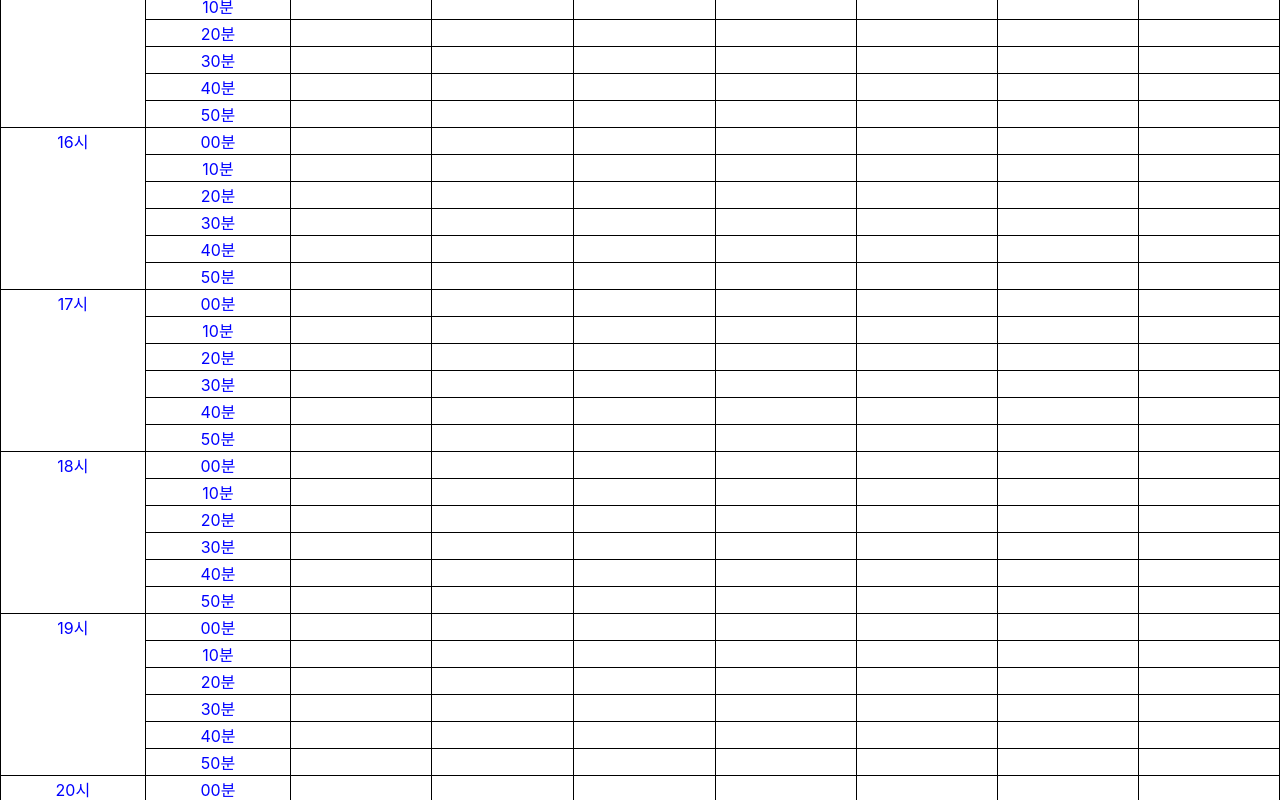
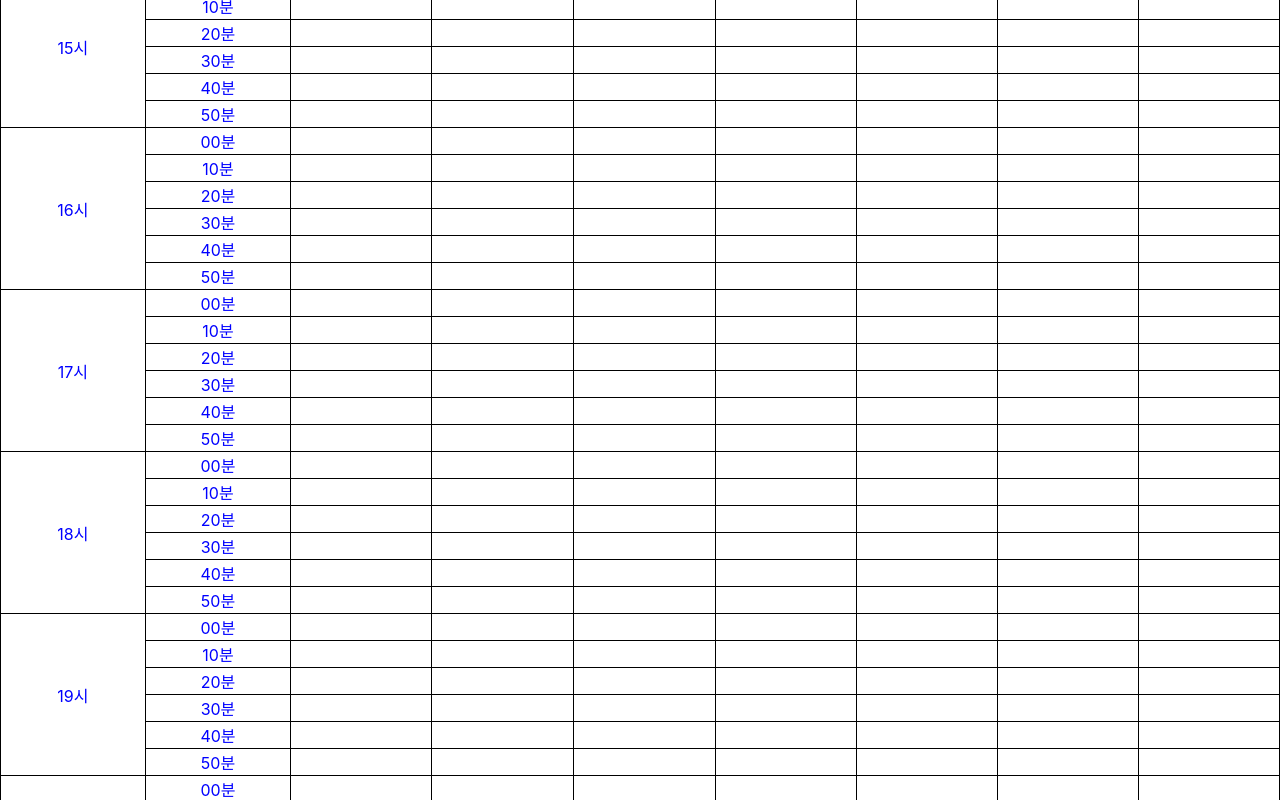
Before and after one commit to LateNightSeoul/Designers-React, a React (Create React App) app: page / in a window 1280 px wide. Shown: the part 892-1692 px from the top of the page. Built offline with nearby package versions, Linux system fonts and the light colour scheme.

Commit message:
refactor : 일정 표시 기능을 위한 리팩토링

```diff
--- a/src/js/App.js
+++ b/src/js/App.js
@@ -2,8 +2,7 @@ import React from 'react';
 import { useSelector } from 'react-redux';
 import '../css/App.css';
 import '../js/View/SchedulerHeader';
-import SchedulerHeader from '../js/View/SchedulerHeader';
-import SchedulerMain from '../js/View/SchedulerMain';
+import SchedulerContainer from './View/SchedulerContainer';
 
 function App() {
 
@@ -12,12 +11,7 @@ function App() {
   const date = useSelector(state => state.date[0]);
 
   return (
-    <table className="tables">
-      <SchedulerHeader/>
-      <SchedulerMain
-        open_hour={storeInfo.open_hour}
-        close_hour={storeInfo.close_hour}/>
-    </table>
+    <SchedulerContainer/>
   );
 }
 
--- a/src/js/View/SchedulerContainer.js
+++ b/src/js/View/SchedulerContainer.js
@@ -0,0 +1,31 @@
+import React from 'react';
+import { useSelector } from 'react-redux';
+import SchedulerHeader from './SchedulerHeader';
+import SchedulerMain from './SchedulerMain';
+
+function SchedulerContainer() {
+
+  const scheduler = useSelector(state => state.scheduler);
+  const storeInfo = useSelector(state => state.storeInfo[0]);
+  const date = useSelector(state => state.date[0]);
+
+  function paintSchedule() {
+    scheduler.map((schedule, i) => {
+        let hi = document.getElementsByTagName('td');
+        console.log(hi);
+    })
+  }
+
+  paintSchedule();
+
+  return (
+    <table className="tables">
+      <SchedulerHeader/>
+      <SchedulerMain
+        open_hour={storeInfo.open_hour}
+        close_hour={storeInfo.close_hour}/>
+    </table>
+  );
+}
+
+export default SchedulerContainer;
--- a/src/js/View/SchedulerHeader.js
+++ b/src/js/View/SchedulerHeader.js
@@ -18,6 +18,7 @@ function SchedulerHeader( {} ) {
     }), shallowEqual);
 
     return (
+    <thead>
         <tr>
         <td>
           <div>시</div>
@@ -30,6 +31,7 @@ function SchedulerHeader( {} ) {
         {days.map((day, idx) => (
             <HeaderComponent key={idx} date={dates[idx]} day={day}/>))}
       </tr>
+      </thead>
     )
 }
 
--- a/src/js/View/SchedulerMain.js
+++ b/src/js/View/SchedulerMain.js
@@ -1,11 +1,30 @@
 import React from 'react';
+import { useSelector } from 'react-redux';
 
-function MainComponent( { minute }) {
+// function GridComponent( {} ) {
+//   return
+// }
+
+function FirstMainComponent({ hour }) {
   return (
-    <tr >
-      <td>
-        {minute}
-      </td>
+    <tr>
+        <td rowSpan={6}>{hour}시</td>
+        <td>00분</td>
+        <td></td>
+        <td></td>
+        <td></td>
+        <td></td>
+        <td></td>
+        <td></td>
+        <td></td>
+      </tr>
+  )
+}
+
+function LeastMainComponent({ minute }) {
+    return (
+      <tr >
+      <td>{minute}</td>
       <td></td>
       <td></td>
       <td></td>
@@ -14,34 +33,25 @@ function MainComponent( { minute }) {
       <td></td>
       <td></td>
   </tr>
-  )
+    )
+}
+
+function MainComponent( { hour, minute }) {
+  if(minute === '00분') {
+    return <FirstMainComponent hour={hour}/>
+  } else {
+    return <LeastMainComponent minute={minute}/>
+  }
 }
 
 function MainContents({ hour }) {
 
-  const minutes = ['10분', '20분', '30분', '40분', '50분'];
+    const date = useSelector(state => state.date);
 
     return (
-
       <React.Fragment>
-      {/* <tr> */}
-        <td rowSpan={6} className={hour+'hour'}>
-          {hour}시
-        </td>
-        <td>
-          00분
-        </td>
-        <td></td>
-        <td></td>
-        <td></td>
-        <td></td>
-        <td></td>
-        <td></td>
-        <td></td>
-      {/* </tr> */}
-
-      {minutes.map((minute, i) => {
-        return <MainComponent minute={minute}/>
+      {date[0].minutes.map((minute, i) => {
+        return <MainComponent key={i} minute={minute} hour={hour}/>
       })}
       </React.Fragment>
     )
@@ -68,4 +78,5 @@ function SchedulerMain({ open_hour, close_hour }) {
     )
 }
 
+
 export default SchedulerMain;
--- a/src/modules/date.js
+++ b/src/modules/date.js
@@ -1,5 +1,6 @@
 const dateObj = new Date();
 const days_of_week = ['일요일', '월요일', '화요일', '수요일', '목요일', '금요일', '토요일'];
+const minutes = ['00분', '10분', '20분', '30분', '40분', '50분'];
 
 function getDays() {
     let days = [];
@@ -32,7 +33,8 @@ const initialState = [
         days: days,
         dates: dates,
         month: month,
-        year: year
+        year: year,
+        minutes: minutes
     }
 ];
 
--- a/src/modules/scheduler.js
+++ b/src/modules/scheduler.js
@@ -18,9 +18,15 @@ const initialState = [
     {
         id: 1,
         member_name: '이해석',
-        treatment_type: '펌',
-        start_time: '2021-03-14 13:00',
-        end_time: '2021-03-14 14:00',
+        treatment_type: 'perm',
+        start_time: '2021-03-17 13:00',
+        end_time: '2021-03-17 14:00',
+    }, {
+        id: 2,
+        memeber_name: '최준혁',
+        treatment_type: 'cut',
+        start_time: '2021-03-18 14:00',
+        end_time: '2021-03-18 15:00'
     }
 ]
 
```
